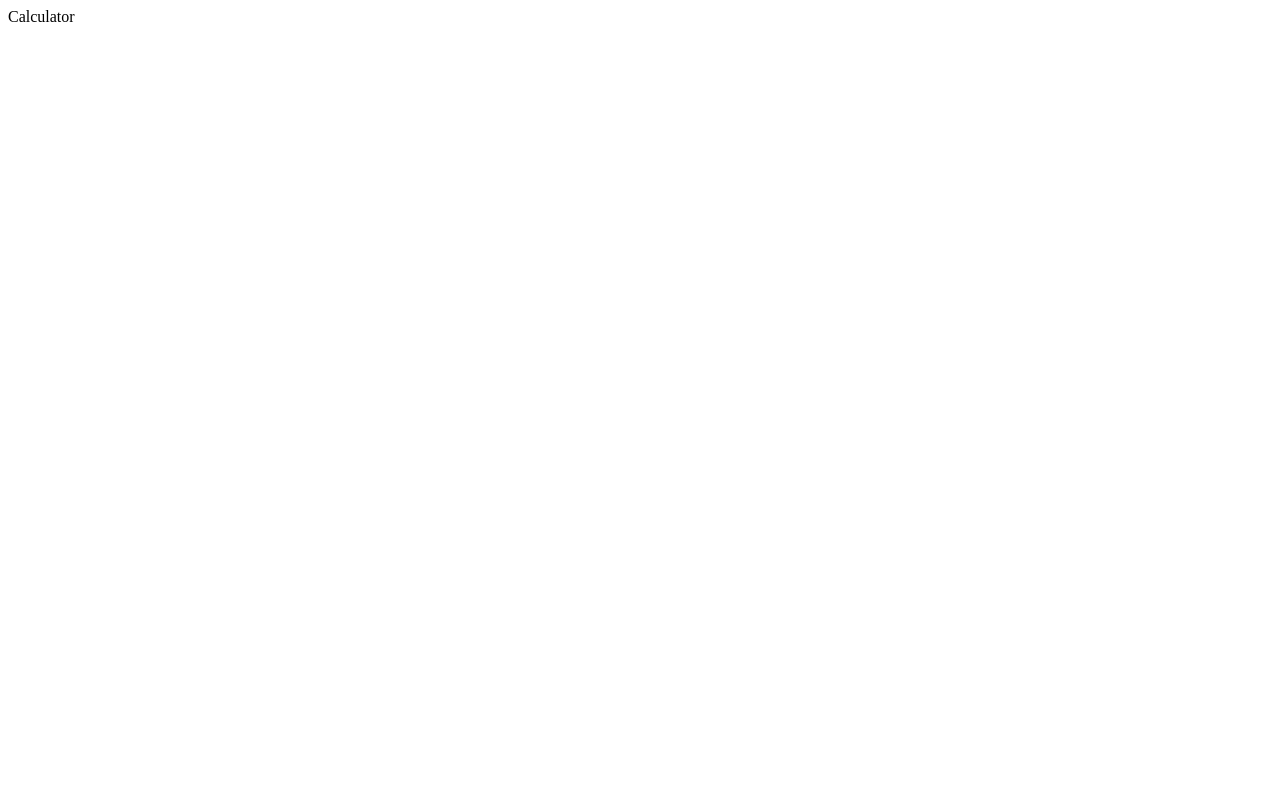
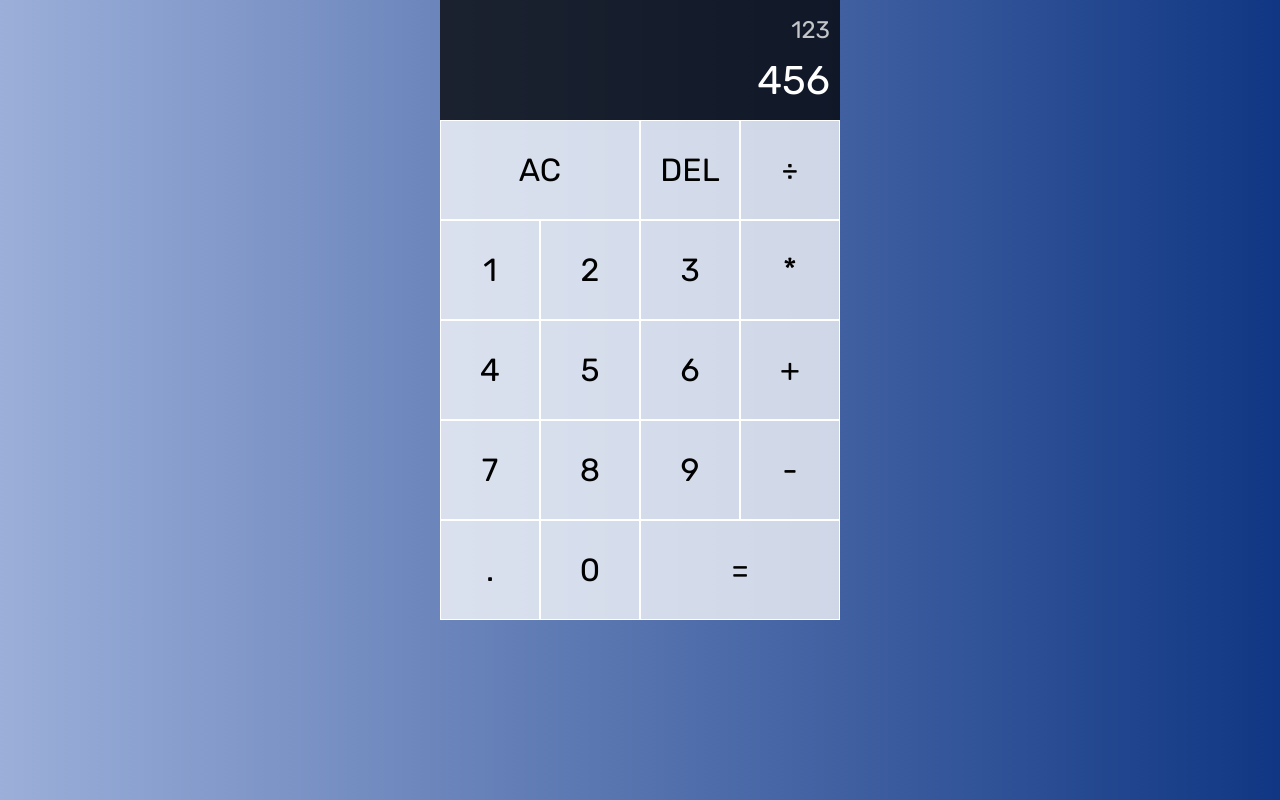
Before and after one commit to Rakshit-dev-1337/Vanilla-Calc, a plain HTML site: page index.html in a window 1280 px wide. Drawn offline with Linux system fonts and the light colour scheme.

Commit message:
finished styling

```diff
--- a/index.html
+++ b/index.html
@@ -7,11 +7,36 @@
     <meta name="viewport" content="width=device-width, initial-scale=1.0">
     <title>JS | Calc</title>
     <link rel="stylesheet" href="./style.css">
-    <script src="./app.js"></script>
+    <script src="./app.js" defer></script>
 </head>
 
 <body>
-    <header>Calculator</header>
+    <div class="calculator-grid">
+        <div class="output">
+            <div class="previous-operand">123</div>
+            <div class="current-operand">456</div>
+        </div>
+        <button class="span-two">AC</button>
+        <button>DEL</button>
+        <button>÷</button>
+        <button>1</button>
+        <button>2</button>
+        <button>3</button>
+        <button>*</button>
+        <button>4</button>
+        <button>5</button>
+        <button>6</button>
+        <button>+</button>
+        <button>7</button>
+        <button>8</button>
+        <button>9</button>
+        <button>-</button>
+        <button>.</button>
+        <button>0</button>
+        <button class="span-two">=</button>
+
+    </div>
+
 
 </body>
 
--- a/style.css
+++ b/style.css
@@ -0,0 +1,62 @@
+@import url('https://fonts.googleapis.com/css2?family=Rubik&display=swap');
+
+*,
+*::before,
+*::after {
+    box-sizing: border-box;
+    font-family: 'Rubik', sans-serif;
+    font-weight: 400;
+}
+
+body {
+    padding: 0;
+    margin: 0;
+    background: linear-gradient(90deg, hsla(221, 45%, 73%, 1) 0%, hsla(220, 78%, 29%, 1) 100%);
+}
+
+.calculator-grid {
+    display: grid;
+    justify-content: center;
+    align-content: center;
+    min-width: 100vh;
+    grid-template-columns: repeat(4, 100px);
+    grid-template-rows: minmax(120px, auto)repeat(5, 100px);
+}
+
+.calculator-grid>button {
+    cursor: pointer;
+    font-size: 2rem;
+    border: 1px solid white;
+    outline: none;
+    background-color: rgba(255, 255, 255, 0.75);
+}
+
+.calculator-grid>button:hover {
+    background-color: rgba(255, 255, 255, 0.90);
+}
+
+.span-two {
+    grid-column: span 2;
+}
+
+.output {
+    grid-column: 1 / -1;
+    background-color: rgba(0, 0, 0, 0.75);
+    display: flex;
+    align-items: flex-end;
+    justify-content: space-around;
+    flex-direction: column;
+    padding: 10px;
+    word-wrap: break-word;
+    word-break: break-all;
+}
+
+.output .previous-operand {
+    color: rgba(255, 255, 255, 0.75);
+    font-size: 1.5rem;
+}
+
+.output .current-operand {
+    color: white;
+    font-size: 2.5rem;
+}
```
